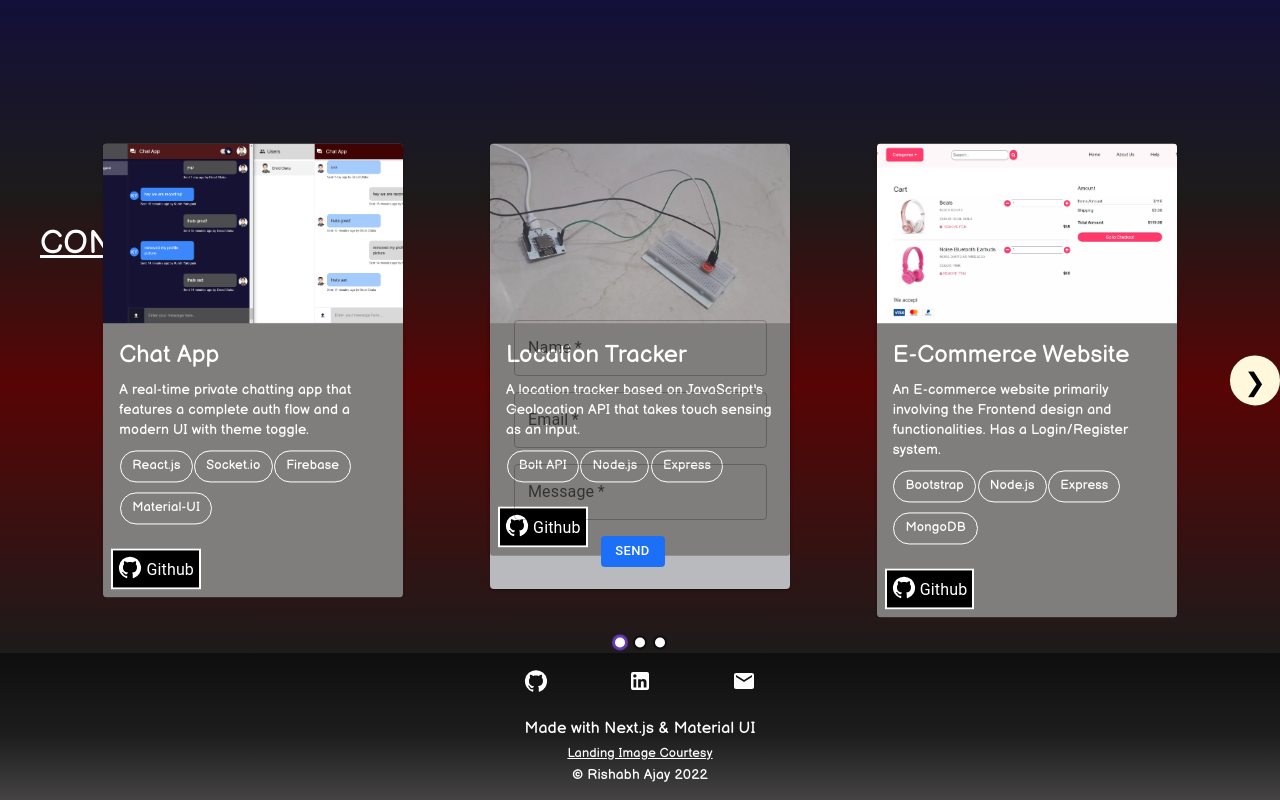
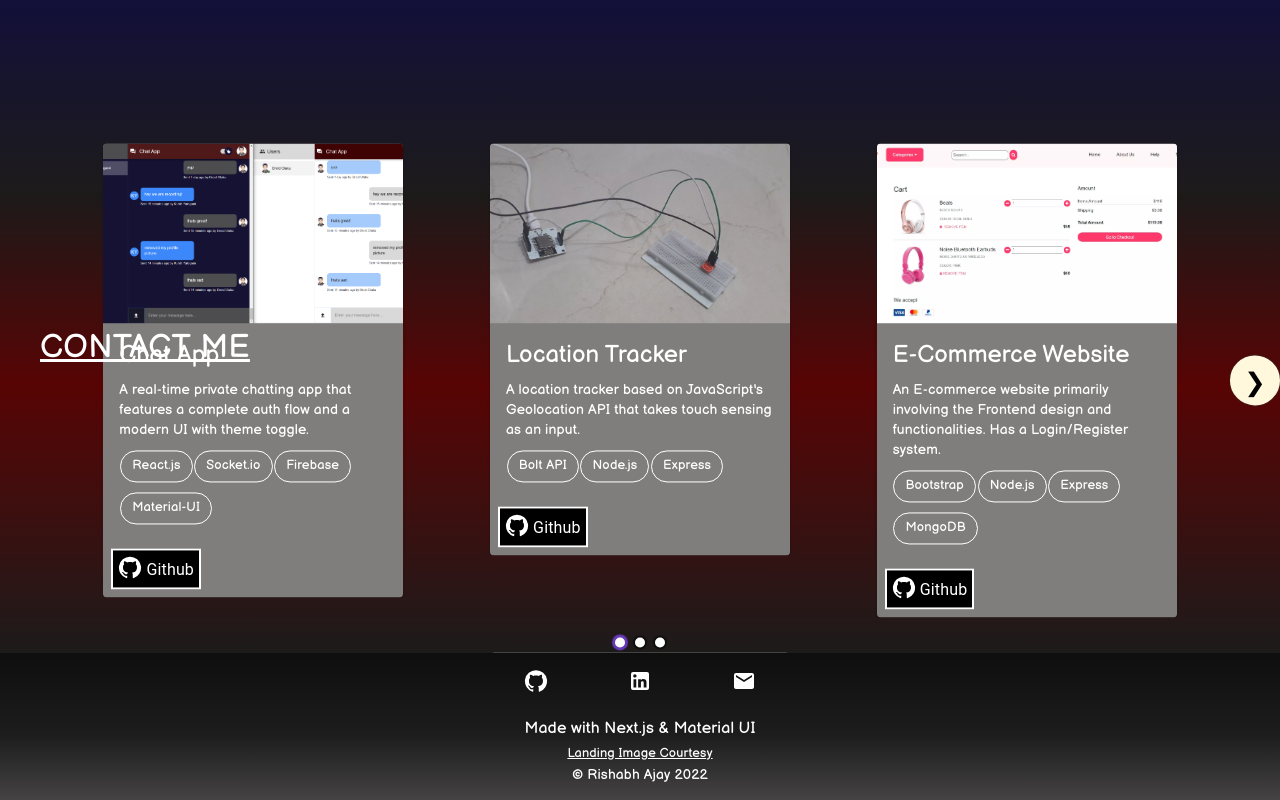
Before and after one commit to rishabhAjay/my-portfolio, a Next.js app: page / in a window 1280 px wide. Shown: the part 2674-3474 px from the top of the page. Built offline with nearby package versions, Linux system fonts and the light colour scheme; a web font is replaced by a local one.

Commit message:
added animation to contact me and some more cleanup

```diff
--- a/components/ContactMe.js
+++ b/components/ContactMe.js
@@ -51,12 +51,12 @@ const ContactMe = () => {
         }}
         id="contact"
       >
-        <Typography data-aos-offset="100" variant="h4" className="headings">
+        <Typography data-aos="slide-up" variant="h4" className="headings">
           CONTACT ME
         </Typography>
 
         <div
-          data-aos-offset="200"
+          data-aos="slide-up"
           style={{
             display: "flex",
             justifyContent: "center",
```
